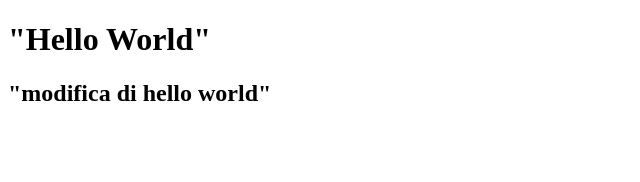
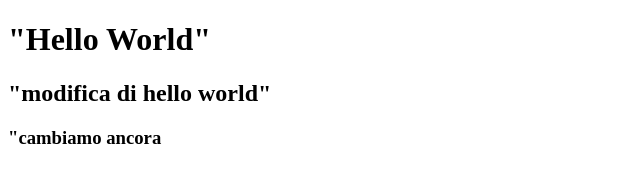
Before and after one commit to jacoposergio/htmlcss-hello, a plain HTML site: page index.html in a window 1280 px wide. Shown: the whole page, without its empty margins (0-640 px from the left). Drawn offline with Linux system fonts and the light colour scheme.

Commit message:
terzo titolo

```diff
--- a/index.html
+++ b/index.html
@@ -9,5 +9,6 @@
 <body>
     <h1>"Hello World"</h1>
     <h2>"modifica di hello world"</h2>
+    <h3>"cambiamo ancora</h3>
 </body>
 </html>
```
